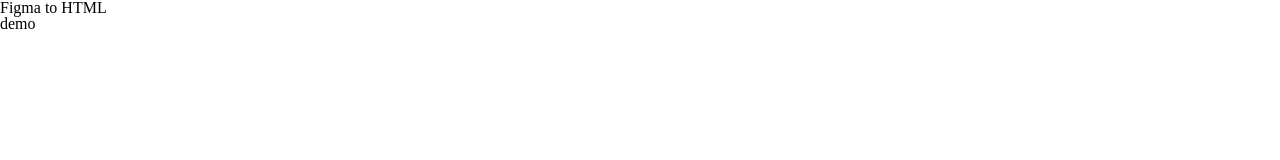
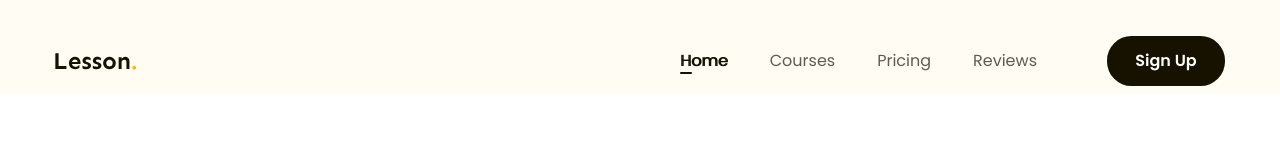
Before and after one commit to Silent-alt/figma-to-html, a plain HTML site: page index.html in a window 1280 px wide. Shown: the top 160 px of the page. Drawn offline with Linux system fonts and the light colour scheme.

Commit message:
p3 làm phần header

```diff
--- a/assets/css/style.css
+++ b/assets/css/style.css
@@ -7,4 +7,77 @@
 /* 1rem = 10px */
 body {
   font-size: 1.6rem; /*khoi phuc lai ban dau*/
+  font-family: "Poppins", sans-serif;
 }
+/* ==========COMMON=============== */
+a {
+  text-decoration: none;
+}
+.main-content {
+  width: 1170px;
+  max-width: calc(100% - 48px);
+  margin-left: auto;
+  margin-right: auto;
+}
+.btn {
+  display: inline-block;
+  padding: 0px 16px;
+  line-height: 50px;
+  min-width: 118px;
+  color: #fff;
+  text-align: center;
+  font-size: 1.6rem;
+  font-weight: 600;
+  border-radius: 24.5px;
+  background: #171100;
+}
+/* =============HEADER=========== */
+.header {
+  background: #fffcf4;
+}
+header.fixed {
+  position: sticky;
+  top: -28px;
+  z-index: 1;
+}
+.header .body-header {
+  display: flex;
+  align-items: center;
+  padding: 36px 0 8px;
+}
+.nav {
+  margin-left: auto;
+}
+.nav ul {
+  display: flex;
+}
+.nav a {
+  position: relative;
+  color: #5f5b53;
+  font-size: 1.6rem;
+  padding: 8px 21px;
+}
+.nav li.active a,
+.nav a:hover {
+  color: #171100;
+  text-align: center;
+  /* font-weight: 600; */
+  text-shadow: 1px 0 0 currentColor;
+}
+.nav li.active a::after {
+  position: absolute;
+  left: 21px;
+  bottom: 6px;
+  display: inline-block;
+  content: "";
+  width: 12px;
+  height: 2px;
+  border-radius: 1px;
+  background: #171100;
+}
+header.btn-sign-up {
+  min-width: 144px;
+}
+.header .action {
+  margin-left: 49px;
+}
--- a/index.html
+++ b/index.html
@@ -3,13 +3,49 @@
   <head>
     <meta charset="UTF-8" />
     <meta name="viewport" content="width=device-width, initial-scale=1.0" />
+
     <!-- reset css -->
     <link rel="stylesheet" href="./assets/css/reset.css" />
+    <!-- embed font -->
+    <link rel="preconnect" href="https://fonts.googleapis.com" />
+    <link rel="preconnect" href="https://fonts.gstatic.com" crossorigin />
+    <link
+      href="https://fonts.googleapis.com/css2?family=Poppins:ital,wght@0,100;0,200;0,300;0,400;0,500;0,600;0,700;0,800;0,900;1,100;1,200;1,300;1,400;1,500;1,600;1,700;1,800;1,900&family=Sen:wght@400..800&display=swap"
+      rel="stylesheet"
+    />
     <link rel="stylesheet" href="./assets/css/style.css" />
     <title>Figma to HTML</title>
   </head>
-  <body>
-    <h1>Figma to HTML</h1>
-    <h2>demo</h2>
+  <body style="height: 10000px">
+    <!-- header -->
+    <header class="header fixed">
+      <div class="main-content">
+        <div class="body-header">
+          <!-- logo -->
+          <img src="./assets/img/logo.svg" alt="Lession" />
+          <!-- nav -->
+          <nav class="nav">
+            <ul>
+              <li class="active">
+                <a href="#!">Home</a>
+              </li>
+              <li>
+                <a href="#!">Courses</a>
+              </li>
+              <li>
+                <a href="#!">Pricing</a>
+              </li>
+              <li>
+                <a href="#!">Reviews</a>
+              </li>
+            </ul>
+          </nav>
+          <!-- btn action -->
+          <div class="action">
+            <a href="#!" class="btn btn-sign-up">Sign Up</a>
+          </div>
+        </div>
+      </div>
+    </header>
   </body>
 </html>
```
Also changed, not shown: assets/img/logo.svg (added).
